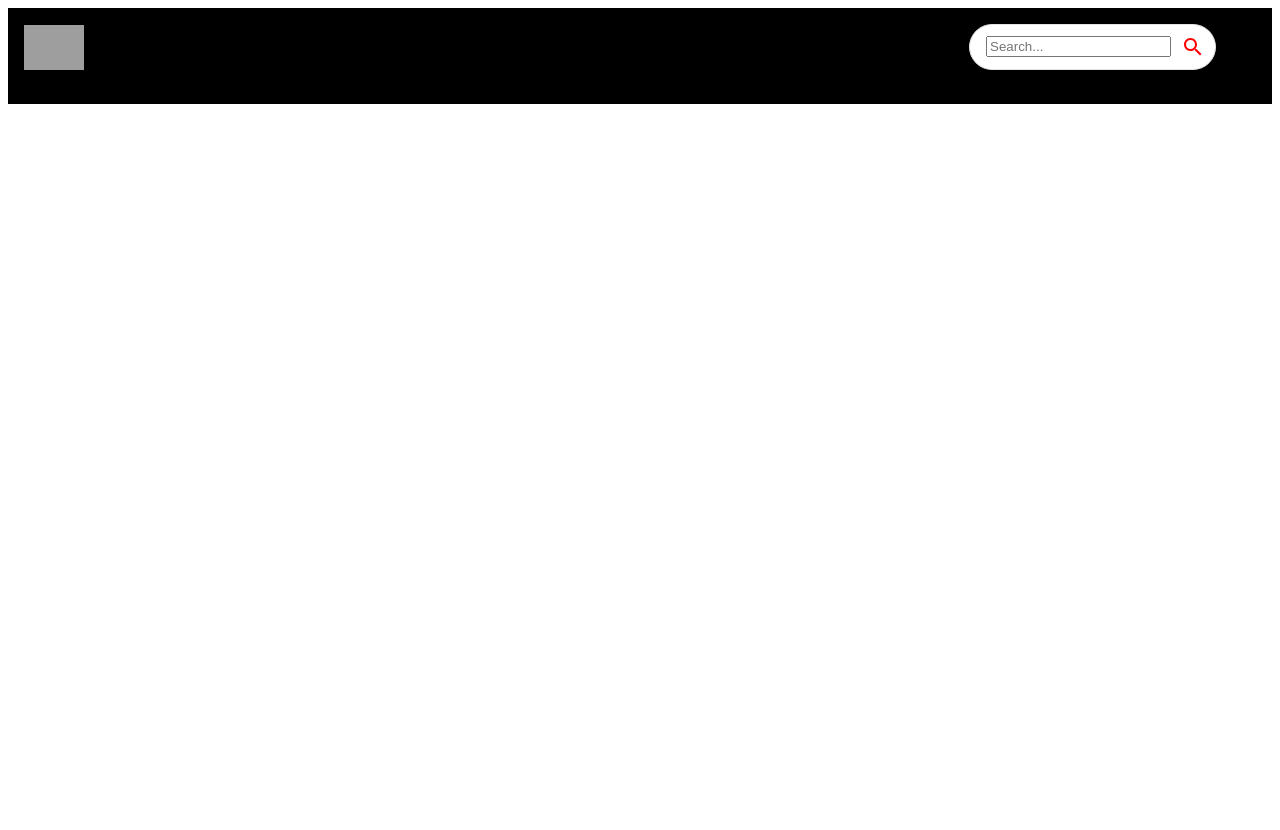
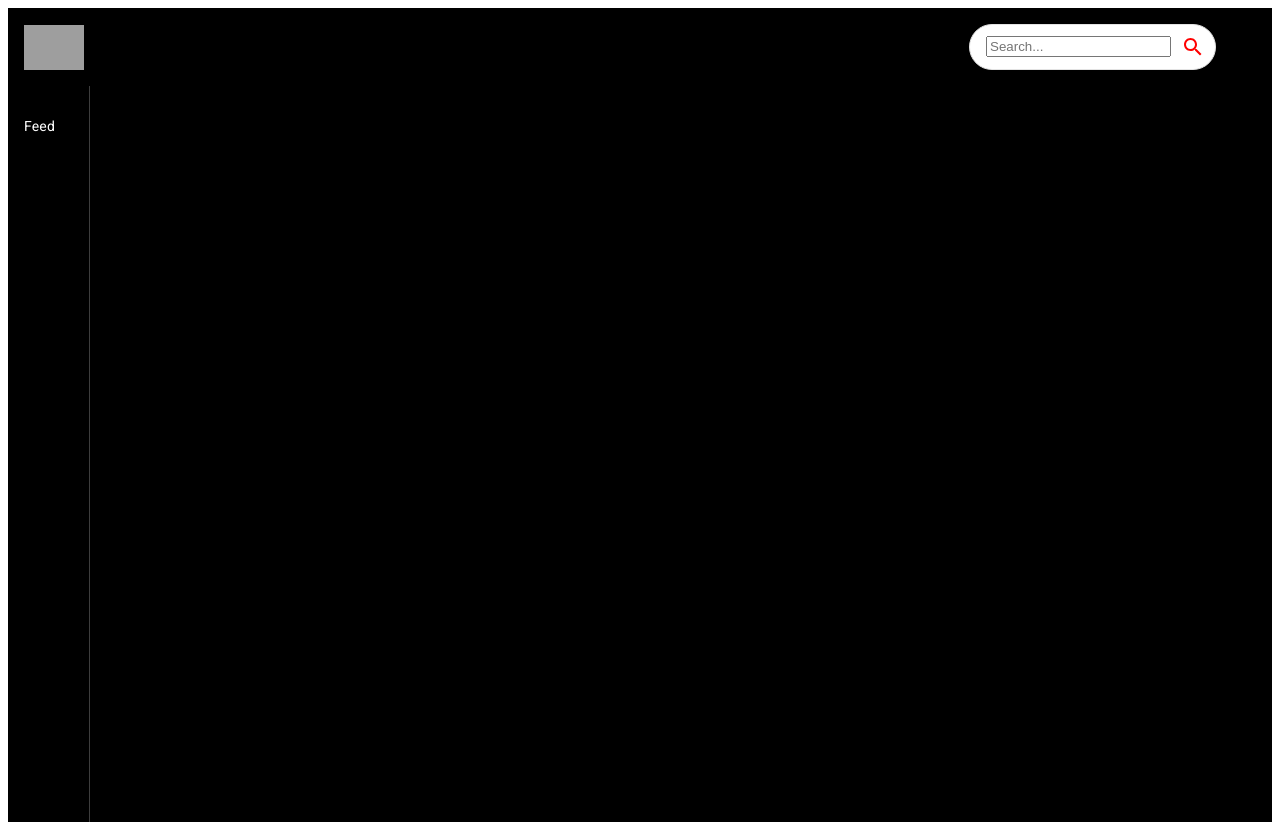
Before and after one commit to AnkurRam2002/YouTube-UI-Clone, a React (Create React App) app: page / in a window 1280 px wide. Before the commit the page ends 800 px from the top, so only its background shows below. Built offline with nearby package versions, Linux system fonts and the light colour scheme; grey boxes are pictures that could not be loaded.

Commit message:
added feed

```diff
--- a/src/components/Feed.jsx
+++ b/src/components/Feed.jsx
@@ -4,7 +4,12 @@
 
 const Feed = () => {
   return (
-    <div>Feed</div>
+    <Stack sx={{ flexDirection: {sx: 'column', md: 'row' }}}>
+      <Box sx={{ height: { sx:'auto', md: '92vh' }, borderRight: '1px solid #3d3d3d', px: { sx: 0, md: 2 }}}>
+        Sidebar
+        <Typography className='copyright' variant='body2' sx={{ mt: 1.5, color: '#fff'}}>Feed</Typography>
+      </Box>
+    </Stack>
   )
 }
 
```
